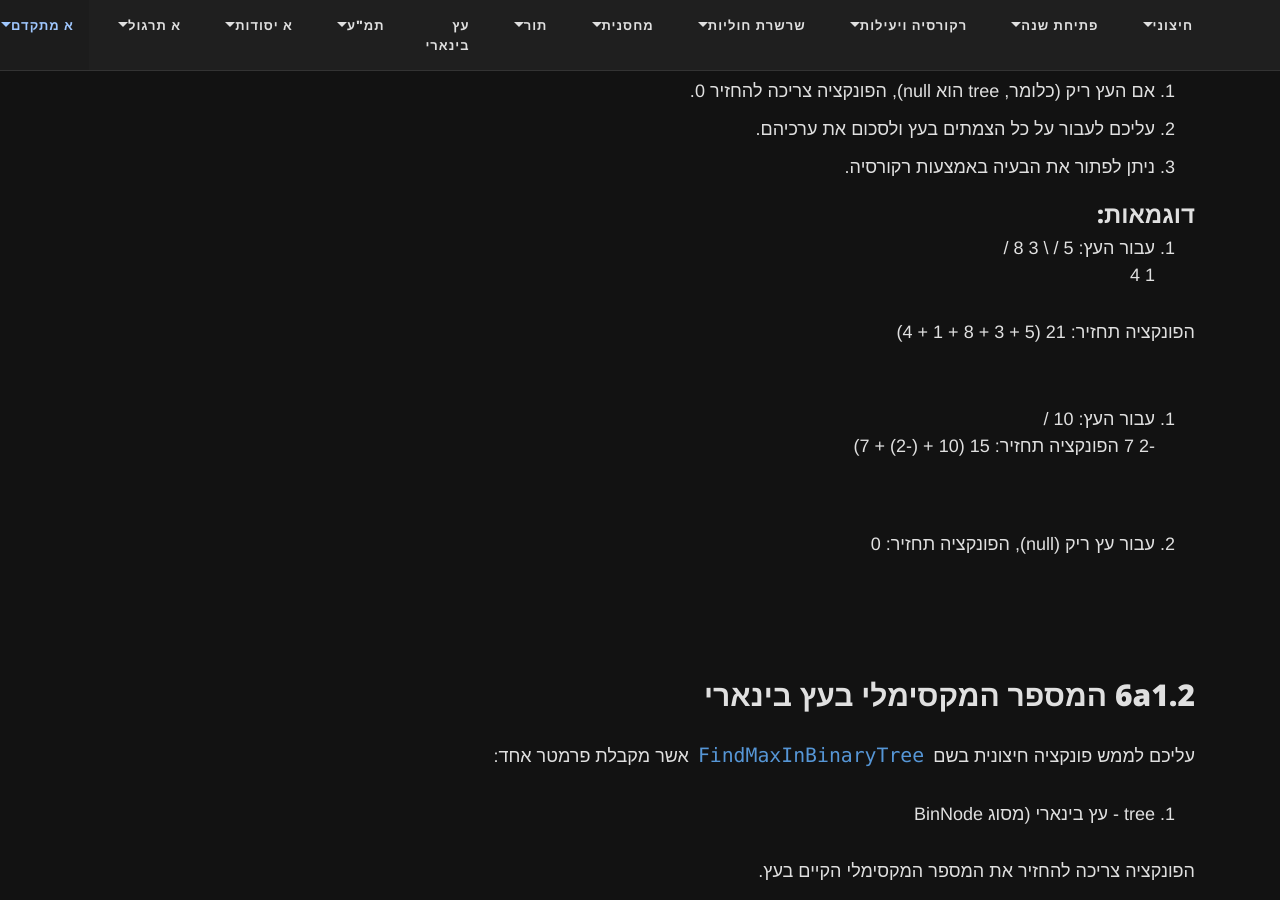
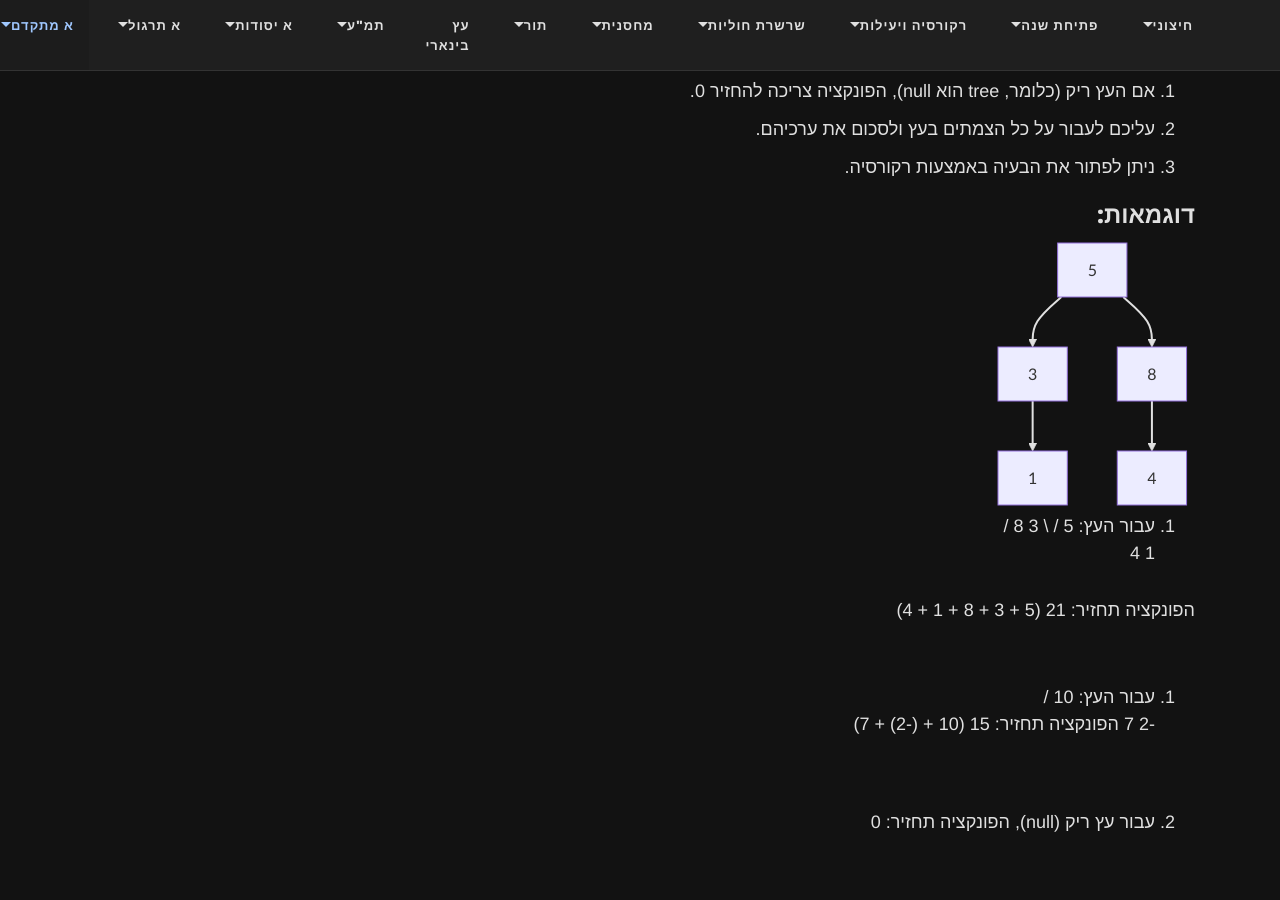
Before and after one commit to 3strategy/BeautifulMivney, a Jekyll site: the page built from cst/6binnode/Ex6a1binnode.md, in a window 1280 px wide and 900 px high, scrolled down 785 px. Built offline with Jekyll 4.4.1, drawn with Linux system fonts in a browser that asks for light colours; comment, search, counter and statistics services are not loaded.

Commit message:
with a small mermaid

````diff
--- a/cst/6binnode/Ex6a1binnode.md
+++ b/cst/6binnode/Ex6a1binnode.md
@@ -25,6 +25,16 @@ lang: he
 3. ניתן לפתור את הבעיה באמצעות רקורסיה.
 
 ### דוגמאות:
+
+
+```mermaid
+    flowchart TB
+      A[5] --> B[3]
+      A --> C[8]
+      B --> D[1]:::leaf
+      C --> E[4]:::leaf
+ ```
+
 
 1. עבור העץ: 5
      / \
````
